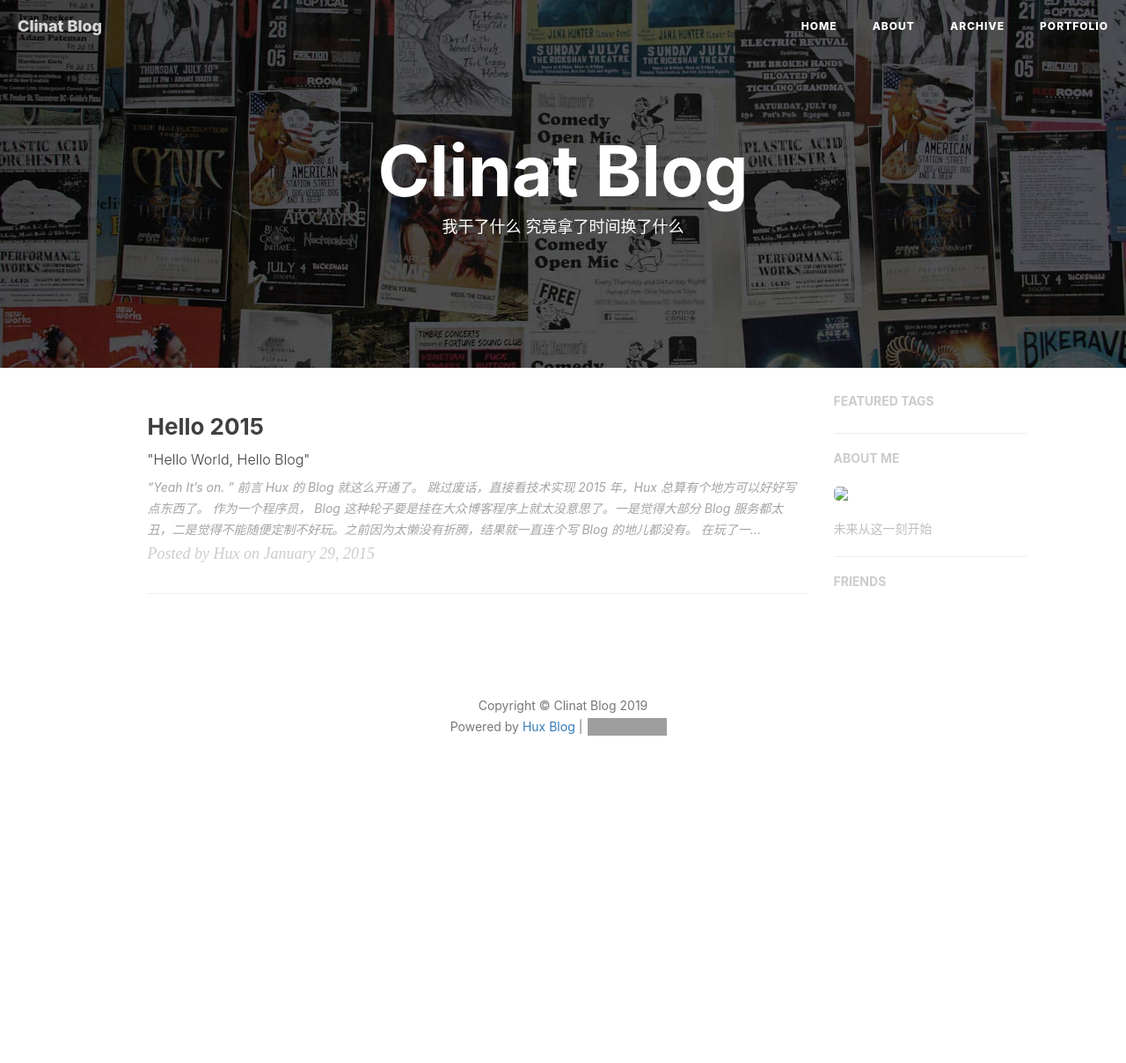
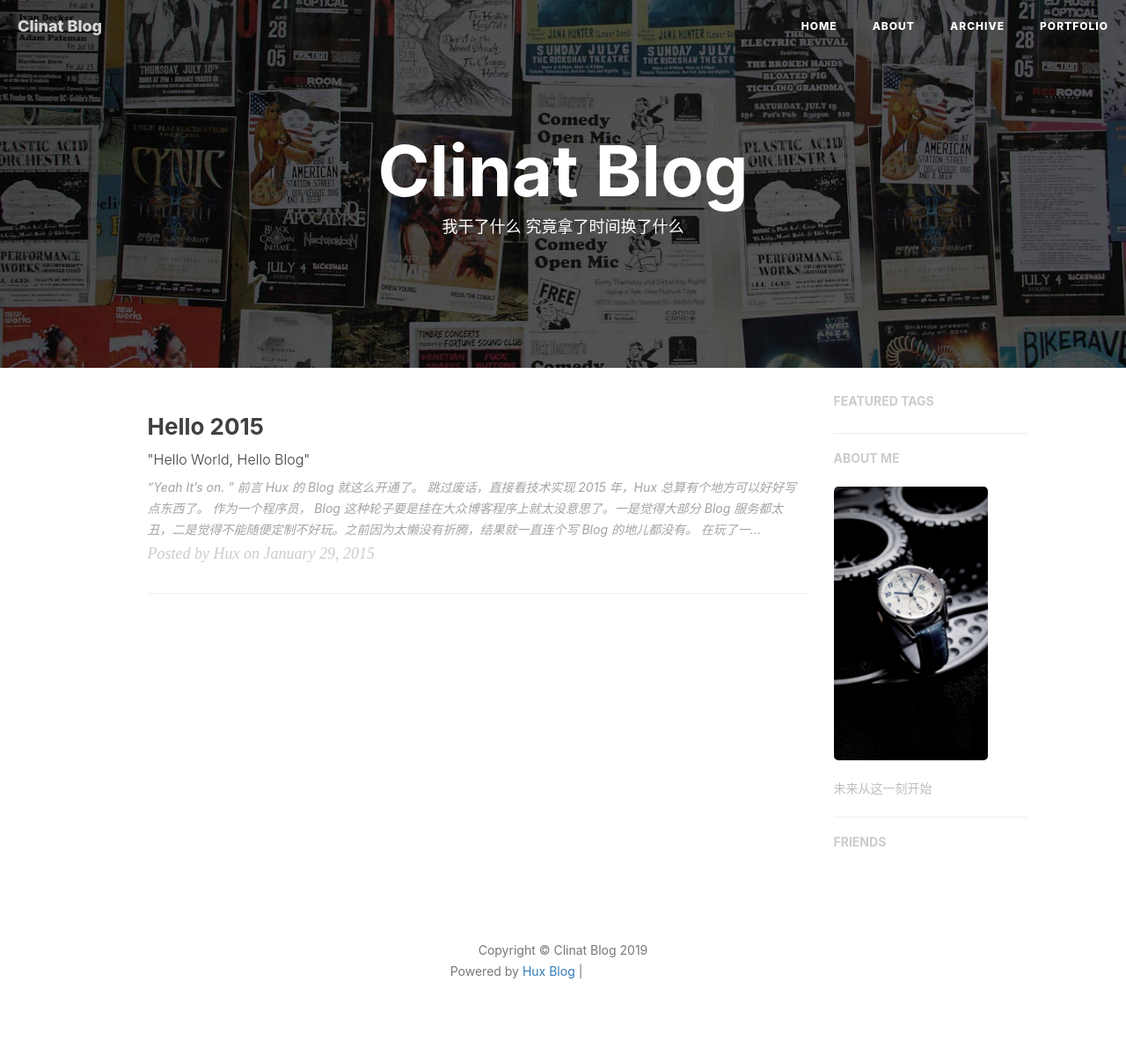
Before and after one commit to hellorodan/clinat.github.io, a Jekyll site: the page built from index.html, in a window 1280 px wide. Shown: the whole page at 88% size. Built offline with Jekyll 4.4.1, drawn with Linux system fonts in a browser that asks for light colours; nearby versions of some CDN libraries; the list of posts is cut into pages by our own code; comment, search, counter and statistics services are not loaded; before the commit the page ends 930 px from its top, so only the background shows below that; grey boxes are pictures that could not be loaded.

Commit message:
Update _config.yml
change

```diff
--- a/_config.yml
+++ b/_config.yml
@@ -71,15 +71,15 @@
 # ba_track_id: [your track id]
 
 # Google Analytics
-ga_track_id: 'UA-49627206-1'            # Format: UA-xxxxxx-xx
-ga_domain: huangxuan.me
+#ga_track_id: 'UA-49627206-1'            # Format: UA-xxxxxx-xx
+#ga_domain: huangxuan.me
 
 
 
 # Sidebar settings
 sidebar: true                           # whether or not using Sidebar.
 sidebar-about-description: "未来从这一刻开始"
-sidebar-avatar: /      # use absolute URL, seeing it's used in both `/` and `/about/`
+sidebar-avatar: /img/watch.jpeg      # use absolute URL, seeing it's used in both `/` and `/about/`
 
 
 
```
